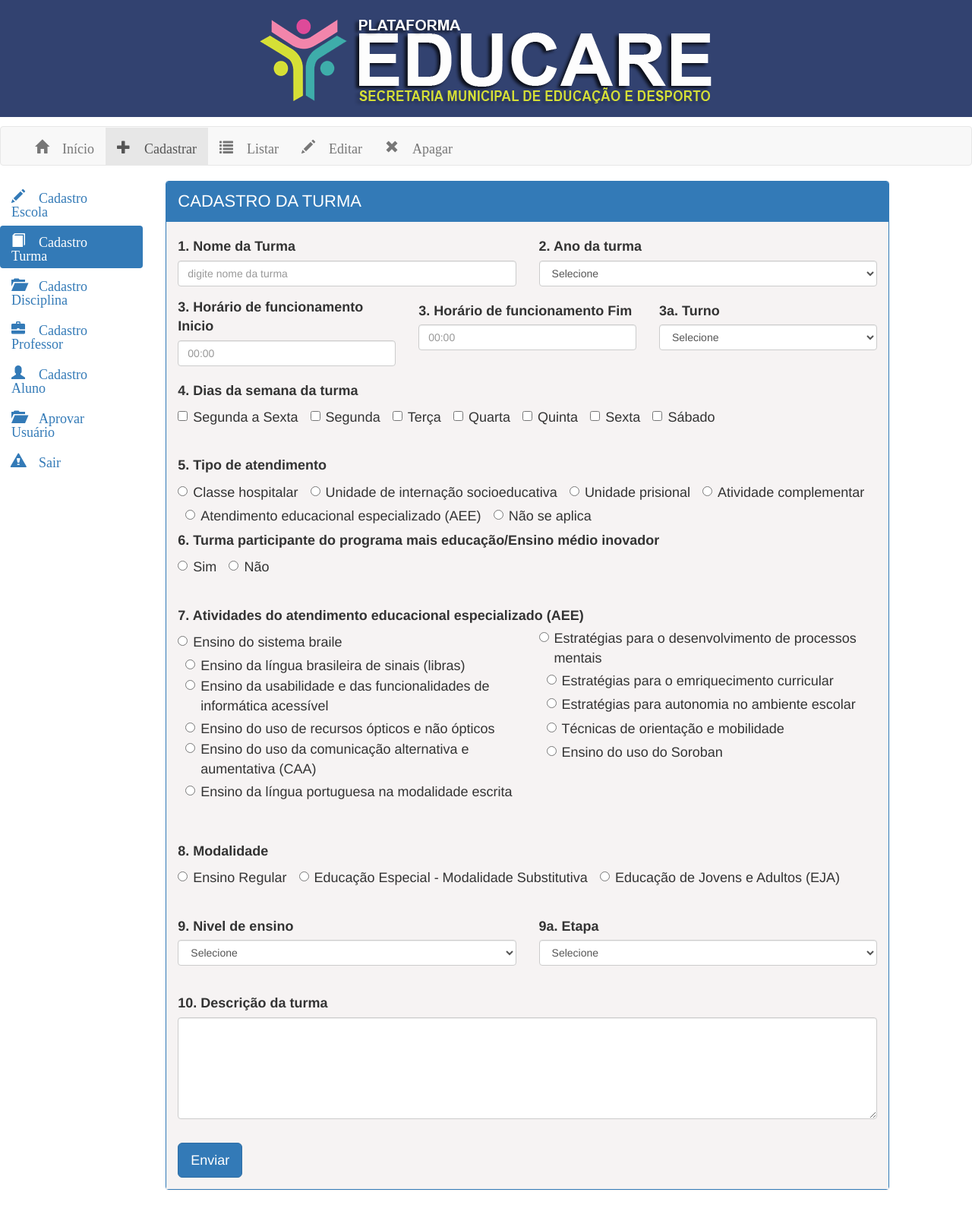
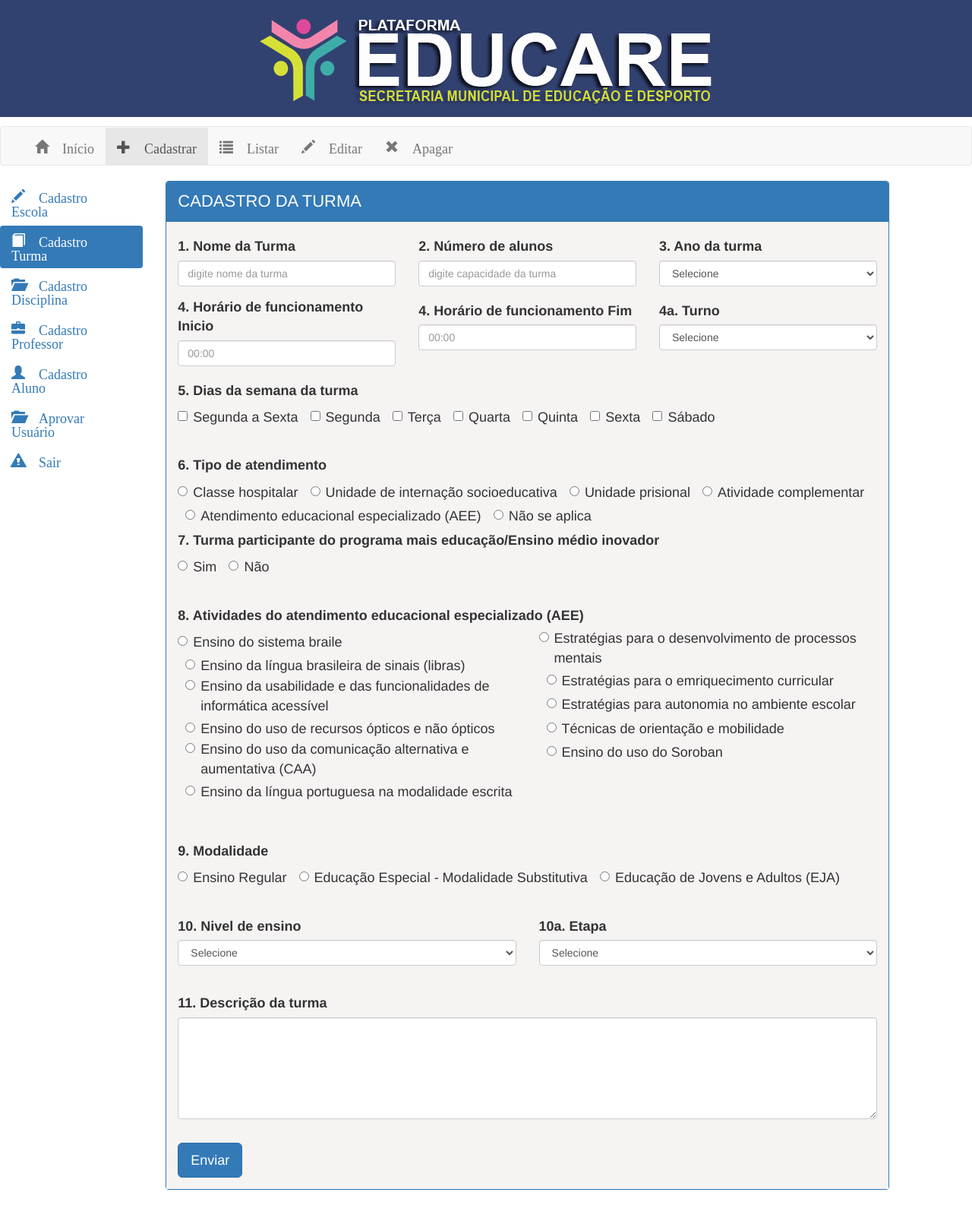
Before and after one commit to Jayce90/educare, a PHP site: page /perfil_semed/cadastro_semed.php in a window 1280 px wide, after a click on "Cadastro Turma". Shown: the whole page at 76% size. Run offline with PHP 8.4, Linux system fonts and the light colour scheme; data that the repository does not hold is empty.

Commit message:
## 28 - capacidade turma

```diff
--- a/perfil_semed/cadastro_semed.php
+++ b/perfil_semed/cadastro_semed.php
@@ -281,7 +281,7 @@ $mostrar_pendentes = $pendentes->usuarios_pendente();
                                 <form action="../controle/cadastrando_turma.php" method="post">
 
                                     <div class="row">
-                                        <div class="col-md-6">
+                                        <div class="col-md-4">
 
                                             <div class="form-group">
                                                 <label for="inputTurma">1. Nome da Turma</label>
@@ -289,9 +289,19 @@ $mostrar_pendentes = $pendentes->usuarios_pendente();
                                             </div>
 
                                         </div>
-                                        <div class="col-md-6">
-
-                                            <label for="inputMaiseducacao">2. Ano da turma</label><br>
+
+                                        <div class="col-md-4">
+
+                                            <div class="form-group">
+                                                <label for="inputCapacidadeTurma">2. Número de alunos</label>
+                                                <input type="text" name="cad_capacidade_turma" class="form-control" id="inputCapacidadeTurma" placeholder="digite capacidade da turma">
+                                            </div>
+
+                                        </div>
+
+                                        <div class="col-md-4">
+
+                                            <label for="inputMaiseducacao">3. Ano da turma</label><br>
 
                                             <select class="form-control" name="cad_ano_turma">
                                                 <option value="">Selecione</option>
@@ -307,18 +317,18 @@ $mostrar_pendentes = $pendentes->usuarios_pendente();
                                     <div class="row">
                                         <div class="col-md-4">
                                             <div class="form-group">
-                                                <label for="inputiniciofuncionamento">3. Horário de funcionamento Inicio</label>
+                                                <label for="inputiniciofuncionamento">4. Horário de funcionamento Inicio</label>
                                                 <input type="text" name="cad_horario_turma[]" class="form-control" id="inputiniciofuncionamento" placeholder="00:00" required="" maxlength="5" onkeypress="formatar('##:##', this); return SomenteNumero(event);" onblur="showhide()">
                                             </div>
                                         </div>
                                         <div class="col-md-4">
                                             <div class="form-group">
-                                                <label for="inputfinalfuncionamento">3. Horário de funcionamento Fim</label>
+                                                <label for="inputfinalfuncionamento">4. Horário de funcionamento Fim</label>
                                                 <input type="text" name="cad_horario_turma[]" class="form-control" id="inputfinalfuncionamento" placeholder="00:00" required="" maxlength="5" onkeypress="formatar('##:##', this); return SomenteNumero(event);" onblur="showhide()">
                                             </div>
                                         </div>
                                         <div class="col-md-4">
-                                            <label for="inputTurno">3a. Turno</label><br>
+                                            <label for="inputTurno">4a. Turno</label><br>
 
                                             <select class="form-control" name="cad_turno_turma">
                                                 <option value="">Selecione</option>
@@ -332,7 +342,7 @@ $mostrar_pendentes = $pendentes->usuarios_pendente();
                                     </div>
 
 
-                                    <label for="inputDiassemana">4. Dias da semana da turma</label><br>
+                                    <label for="inputDiassemana">5. Dias da semana da turma</label><br>
 
                                     <label class="checkbox-inline">
                                         <input type="checkbox" name="cad_diassemana_turma[]" id="inputDiassemana" value="segunda, terça, quarta, quinta e sexta"> Segunda a Sexta
@@ -357,7 +367,7 @@ $mostrar_pendentes = $pendentes->usuarios_pendente();
                                     </label><br><br>
 
 
-                                    <label for="inputAtendimento">5. Tipo de atendimento</label><br>
+                                    <label for="inputAtendimento">6. Tipo de atendimento</label><br>
 
                                     <label class="radio-inline">
                                         <input type="radio" name="cad_tipo_turma" id="inputAtendimento" value="hospitalar"> Classe hospitalar
@@ -378,7 +388,7 @@ $mostrar_pendentes = $pendentes->usuarios_pendente();
                                         <input type="radio" name="cad_tipo_turma" id="inputAtendimento" value="naoseaplica"> Não se aplica
                                     </label><br>
 
-                                    <label for="inputMaiseducacao">6. Turma participante do programa mais educação/Ensino médio inovador</label><br>
+                                    <label for="inputMaiseducacao">7. Turma participante do programa mais educação/Ensino médio inovador</label><br>
 
                                     <label class="radio-inline">
                                         <input type="radio" name="cad_programa_turma" id="inputMaiseducacao" value="sim"> Sim
@@ -389,7 +399,7 @@ $mostrar_pendentes = $pendentes->usuarios_pendente();
 
 
                                     <div class="form-group">
-                                        <label for="inputAeeatividades">7. Atividades do atendimento educacional especializado (AEE)</label><br>
+                                        <label for="inputAeeatividades">8. Atividades do atendimento educacional especializado (AEE)</label><br>
 
 
                                         <div class="row">
@@ -437,7 +447,7 @@ $mostrar_pendentes = $pendentes->usuarios_pendente();
                                     </div><br>
 
 
-                                    <label for="inputModalidade">8. Modalidade</label><br>
+                                    <label for="inputModalidade">9. Modalidade</label><br>
                                     <label class="radio-inline">
                                         <input type="radio" name="cad_modalidade_turma" id="inputModalidade" value="EnsinoRegular"> Ensino Regular
                                     </label>
@@ -450,7 +460,7 @@ $mostrar_pendentes = $pendentes->usuarios_pendente();
 
                                     <div class="row">
                                         <div class="col-md-6">
-                                            <label for="inputNivel">9. Nivel de ensino</label><br>
+                                            <label for="inputNivel">10. Nivel de ensino</label><br>
 
                                             <select class="form-control" name="cad_nivel_turma">
                                                 <option value="">Selecione</option>
@@ -462,7 +472,7 @@ $mostrar_pendentes = $pendentes->usuarios_pendente();
                                         </div>
                                         <div class="col-md-6">
 
-                                            <label for="inputEtapa">9a. Etapa</label><br>
+                                            <label for="inputEtapa">10a. Etapa</label><br>
 
                                             <select class="form-control" name="cad_etapa_turma">
                                                 <option value="">Selecione</option>
@@ -487,7 +497,7 @@ $mostrar_pendentes = $pendentes->usuarios_pendente();
                                         </div>
                                     </div><br>
 
-                                    <label for="inputDescricaodaturma">10. Descrição da turma</label><br>
+                                    <label for="inputDescricaodaturma">11. Descrição da turma</label><br>
                                     <textarea class="form-control" name="cad_descricao_turma" rows="6"></textarea><br>
 
                                     <button type="submit" class="btn btn-primary btn-lg">Enviar</button>
```
